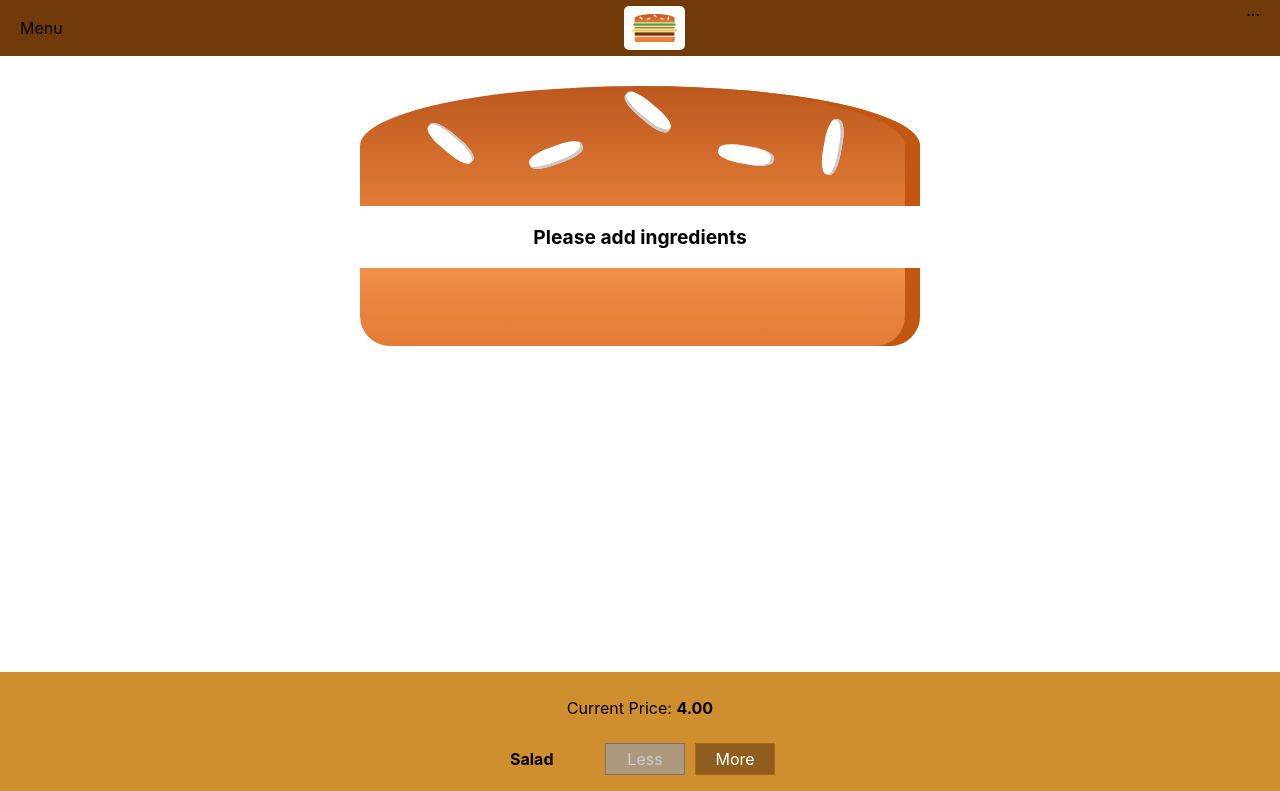
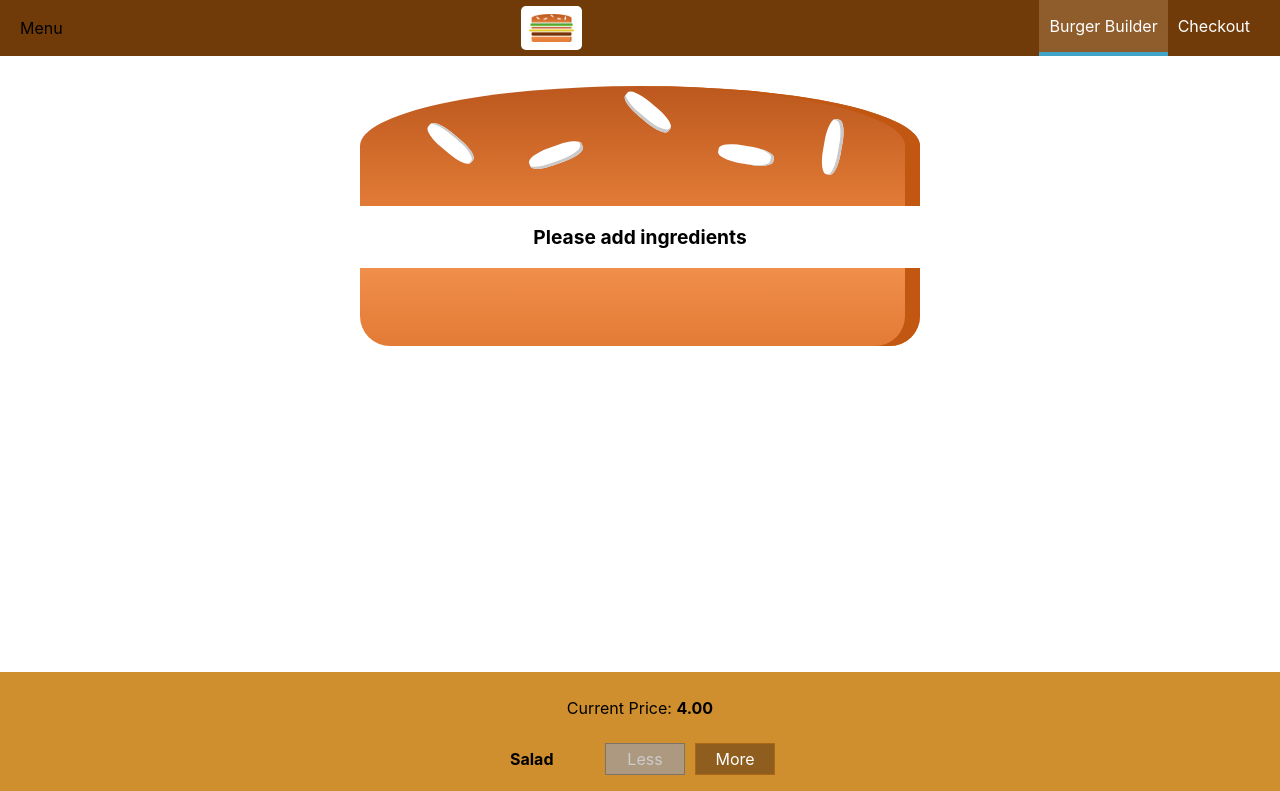
Before and after one commit to KelfiBM/burguer-app-basic, a React (Create React App) app: page / in a window 1280 px wide. Shown: the top 791 px of the page. Built offline with nearby package versions, Linux system fonts and the light colour scheme.

Commit message:
Adding SideDrawer and NavegationItem/s

```diff
--- a/src/components/Layout/Layout.js
+++ b/src/components/Layout/Layout.js
@@ -2,10 +2,12 @@
 
 import classes from "./Layout.module.css";
 import Toolbar from "../Navigation/Toolbar/Toolbar";
+import SideDrawer from "../Navigation/SideDrawer/SideDrawer";
 
 const layout = (props) => (
   <Fragment>
     <Toolbar />
+    <SideDrawer />
     <main className={classes.Content}>{props.children}</main>
   </Fragment>
 );
--- a/src/components/Logo/Logo.module.css
+++ b/src/components/Logo/Logo.module.css
@@ -1,7 +1,7 @@
 .Logo {
   background-color: white;
   padding: 8px;
-  height: 80%;
+  height: 100%;
   box-sizing: border-box;
   border-radius: 5px;
 }
--- /dev/null
+++ b/src/components/Navigation/NavigationItems/NavigationItem/NavigationItem.js
@@ -0,0 +1,21 @@
+import React from "react";
+import PropTypes from "prop-types";
+
+import classes from "./NavigationItem.module.css";
+
+const navigationItem = (props) => {
+  return (
+    <li className={classes.NavigationItem}>
+      <a href={props.link} className={props.active ? classes.active : null}>
+        {props.children}
+      </a>
+    </li>
+  );
+};
+
+navigationItem.propTypes = {
+  link: PropTypes.string,
+  children: PropTypes.any.isRequired,
+};
+
+export default navigationItem;
--- /dev/null
+++ b/src/components/Navigation/NavigationItems/NavigationItem/NavigationItem.module.css
@@ -0,0 +1,25 @@
+.NavigationItem {
+  margin: 0;
+  box-sizing: border-box;
+  display: flex;
+  height: 100%;
+  align-items: center;
+}
+
+.NavigationItem a {
+  color: white;
+  text-decoration: none;
+  height: 100%;
+  padding: 16px 10px;
+  border-bottom: 4px solid transparent;
+  box-sizing: border-box;
+  display: block;
+}
+
+.NavigationItem a:hover,
+.NavigationItem a:active,
+.NavigationItem a.active {
+  background-color: #8f5c2c;
+  border-bottom: 4px solid #40a4c8;
+  color: white;
+}
--- /dev/null
+++ b/src/components/Navigation/NavigationItems/NavigationItems.js
@@ -0,0 +1,17 @@
+import React from "react";
+
+import classes from "./NavigationItems.module.css";
+import NavigationItem from "./NavigationItem/NavigationItem";
+
+const navigationItems = (props) => {
+  return (
+    <ul className={classes.NavigationItems}>
+      <NavigationItem link="/" active>
+        Burger Builder
+      </NavigationItem>
+      <NavigationItem link="/">Checkout</NavigationItem>
+    </ul>
+  );
+};
+
+export default navigationItems;
--- /dev/null
+++ b/src/components/Navigation/NavigationItems/NavigationItems.module.css
@@ -0,0 +1,8 @@
+.NavigationItems {
+  margin: 0;
+  padding: 0;
+  list-style: none;
+  display: flex;
+  align-items: center;
+  height: 100%;
+}
--- /dev/null
+++ b/src/components/Navigation/SideDrawer/SideDrawer.js
@@ -0,0 +1,23 @@
+import React from "react";
+import PropTypes from "prop-types";
+
+import classes from "./SideDrawer.module.css";
+import Logo from "../../Logo/Logo";
+import NavigationItems from "../NavigationItems/NavigationItems";
+
+const sideDrawer = (props) => {
+  return (
+    <div className={classes.SideDrawer}>
+      <div className={classes.Logo}>
+        <Logo />
+      </div>
+      <nav>
+        <NavigationItems />
+      </nav>
+    </div>
+  );
+};
+
+sideDrawer.propTypes = {};
+
+export default sideDrawer;
--- /dev/null
+++ b/src/components/Navigation/SideDrawer/SideDrawer.module.css
@@ -0,0 +1,31 @@
+.SideDrawer {
+  position: fixed;
+  width: 280px;
+  max-width: 70%;
+  height: 100%;
+  left: 0;
+  top: 0;
+  z-index: 200;
+  background-color: white;
+  padding: 32px 16px;
+  box-sizing: border-box;
+  transition: transform 0.3s ease-out;
+}
+
+@media (min-width: 500px) {
+  .SideDrawer {
+    display: none;
+  }
+}
+
+.Open {
+  transform: translateX(0);
+}
+
+.Close {
+  transform: translateX(-100%);
+}
+
+.Logo {
+  height: 11%;
+}
--- a/src/components/Navigation/Toolbar/Toolbar.js
+++ b/src/components/Navigation/Toolbar/Toolbar.js
@@ -1,21 +1,23 @@
 import React from "react";
-import PropTypes from "prop-types";
 
 import classes from "./Toolbar.module.css";
 import Logo from "../../Logo/Logo";
+import NavigationItems from "../NavigationItems/NavigationItems";
 
 const toolbar = (props) => {
   return (
     <div>
       <header className={classes.Toolbar}>
         <div>Menu</div>
-        <Logo />
-        <nav>...</nav>
+        <div className={classes.Logo}>
+          <Logo />
+        </div>
+        <nav>
+          <NavigationItems />
+        </nav>
       </header>
     </div>
   );
 };
 
-toolbar.propTypes = {};
-
 export default toolbar;
--- a/src/components/Navigation/Toolbar/Toolbar.module.css
+++ b/src/components/Navigation/Toolbar/Toolbar.module.css
@@ -16,3 +16,7 @@
 .Toolbar nav {
   height: 100%;
 }
+
+.Logo {
+  height: 80%;
+}
```
